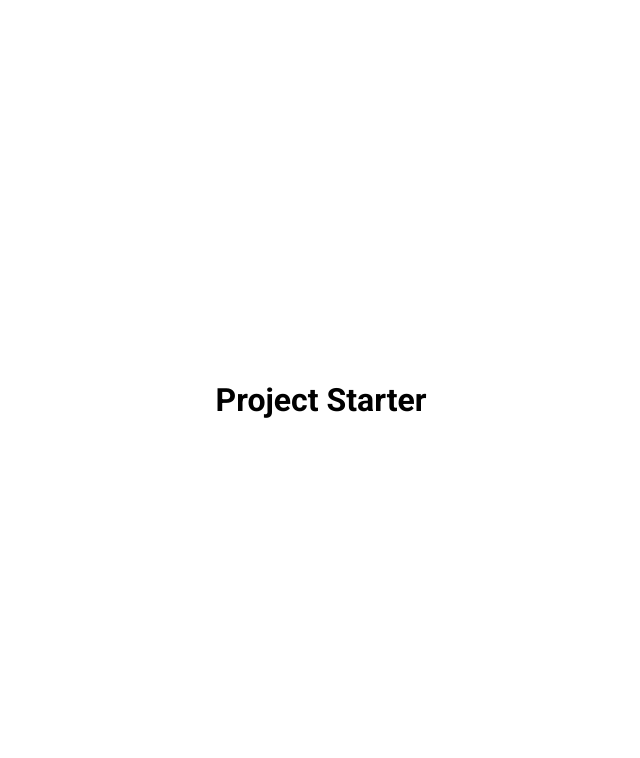
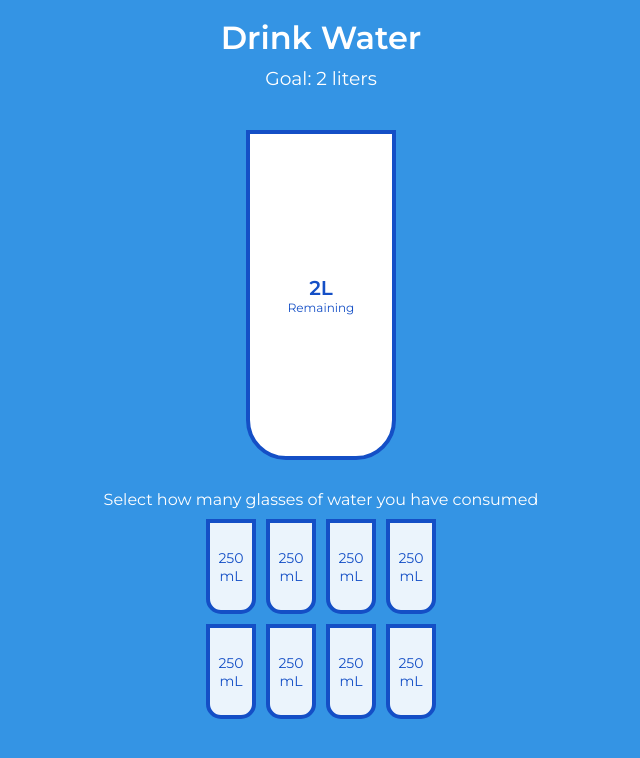
Before and after one commit to thedanitor/drink_water, a plain HTML site: page index.html in a window 1280 px wide. Shown: the whole page, without its empty margins (319-959 px from the left). Drawn offline with Linux system fonts and the light colour scheme.

Commit message:
complete?

```diff
--- a/index.html
+++ b/index.html
@@ -4,13 +4,31 @@
     <meta charset="UTF-8" />
     <meta http-equiv="X-UA-Compatible" content="IE=edge" />
     <meta name="viewport" content="width=device-width, initial-scale=1.0" />
-    <!-- font awesome stylesheet if needed -->
-    <!-- <link rel="stylesheet" href="https://cdnjs.cloudflare.com/ajax/libs/font-awesome/5.15.2/css/all.min.css" /> -->
     <link rel="stylesheet" href="style.css" />
     <title>Drink Water</title>
   </head>
   <body>
-    <h1>Project Starter</h1>
+    <h1>Drink Water</h1>
+    <h3>Goal: 2 liters</h3>
+    <div class="cup">
+      <div id="remained" class="remained">
+        <span id="liters"></span>
+        <small>Remaining</small>
+      </div>
+      <div id="percentage" class="percentage"></div>
+    </div>
+    <p class="text">Select how many glasses of water you have consumed</p>
+
+    <div class="cups">
+      <div class="cup cup-small">250 mL</div>
+      <div class="cup cup-small">250 mL</div>
+      <div class="cup cup-small">250 mL</div>
+      <div class="cup cup-small">250 mL</div>
+      <div class="cup cup-small">250 mL</div>
+      <div class="cup cup-small">250 mL</div>
+      <div class="cup cup-small">250 mL</div>
+      <div class="cup cup-small">250 mL</div>
+    </div>
     <script src="script.js"></script>
   </body>
 </html>
--- a/script.js
+++ b/script.js
@@ -0,0 +1,80 @@
+// small cups
+const smallCups = document.querySelectorAll(".cup-small");
+// liters
+const liters = document.getElementById("liters");
+// percentage
+const percentage = document.getElementById("percentage");
+// remained
+const remained = document.getElementById("remained");
+
+// call function when page loads
+updateBigCup();
+
+// iterate through all cups
+smallCups.forEach((cup, index) => {
+  // listen for click on cup then call highlightCups function for that index
+  cup.addEventListener("click", () => highlightCups(index));
+});
+
+// argument is index of cup clicked on
+function highlightCups(index) {
+  //first check if cup clicked on is already full and next cup is not full
+  // is it the last of the full cups?
+  if (
+    smallCups[index].classList.contains("full") &&
+    !smallCups[index].nextElementSibling.classList.contains("full")
+  ) {
+    // decrease index by 1. Deselect last cup as full
+    index--;
+  }
+  // iterate through small Cups
+  smallCups.forEach((cup, index2) => {
+    // if index2 less than or equal to index
+    if (index2 <= index) {
+      // add full class to any cup
+      cup.classList.add("full");
+      // otherwise (if index2 is greater than index)
+    } else {
+      // remove full class to any cup
+      cup.classList.remove("full");
+    }
+  });
+  // call updateBigCup
+  updateBigCup();
+}
+
+function updateBigCup() {
+    // get number of cups with cup-small and full classes
+    const fullCups = document.querySelectorAll(".cup-small.full").length;
+    // get number of all cups with cup-small class
+    const totalCups = smallCups.length;
+    // if there are no full cups
+    if (fullCups === 0) {
+        // percentage value hidden
+        percentage.style.visibility = "hidden";
+        // percentage div height = 0
+        percentage.style.height = 0;
+    // otherwise (if at least one cup is full)
+    } else {
+        // percentage value is visible
+        percentage.style.visibility = "visible";
+        // percentage div height = fullCups divided by totalCups times 330 (total height of big cup)
+        percentage.style.height = `${fullCups / totalCups * 330}px`;
+        // percentage text value = fullCups divided by totalCups times 100 %
+        percentage.innerText = `${fullCups / totalCups * 100}%`;
+    }
+    // if all cups full
+    if (fullCups === totalCups) {
+        // remained hidden
+        remained.style.visibility = "hidden";
+        // remained div height is 0
+        remained.style.height = 0;
+    // otherwise (at least 1 cup empty)
+    } else {
+        // remained visible
+        remained.style.visibility = "visible";
+        // liters value is 2 minus (250 times fullCups (in mL) divided by 1000 (to get L)) L
+        liters.innerText = `${2 - (250 * fullCups / 1000)}L`
+
+    }
+}
--- a/style.css
+++ b/style.css
@@ -1,4 +1,10 @@
-@import url('https://fonts.googleapis.com/css2?family=Roboto:wght@400;700&display=swap');
+@import url("https://fonts.googleapis.com/css2?family=Montserrat:400,600&display=swap");
+
+/* custom variables */
+:root {
+  --border-color: #144fc6;
+  --fill-color: #6ab3f8;
+}
 
 * {
   /* width not affected by padding or border */
@@ -6,17 +12,134 @@
 }
 
 body {
-    font-family: "Roboto", sans-serif;
+  font-family: "Montserrat", sans-serif;
+  background-color: #3494e4;
+  color: #fff;
   display: flex;
   flex-direction: column;
   /* Centered horizontally */
   align-items: center;
-    /* Centered vertically on 100% viewport */
+  margin-bottom: 40px;
+}
+
+h1 {
+  /* 10px top | none sides | none bottom  */
+  margin: 10px 0 0;
+}
+
+h3 {
+  font-weight: 400;
+  /* 10 top,bottom | none sides */
+  margin: 10px 0;
+}
+
+/* cup class  */
+.cup {
+  background-color: #fff;
+  /* 4px wide solid border */
+  border: 4px solid var(--border-color);
+  color: var(--border-color);
+  /* top 0 | bottom 0 | right 40 | left 40 */
+  border-radius: 0 0 40px 40px;
+  height: 330px;
+  width: 150px;
+  /* top,bottom 30 | sides 0 */
+  margin: 30px 0;
+  display: flex;
+  /* stack vertically */
+  flex-direction: column;
+  /* nothing comes out of container  */
+  overflow: hidden;
+}
+
+/* small cups  */
+.cup.cup-small {
+  /* make dimensions smaller */
+  height: 95px;
+  width: 50px;
+  /* top 0 | bottom 0 | right 15 | left 15 */
+  border-radius: 0 0 15px 15px;
+  /* white with 0.9 opacity */
+  background-color: rgba(255, 255, 255, 0.9);
+  /* pointer when hovered */
+  cursor: pointer;
+  /* smaller font  */
+  font-size: 14px;
+  /* Centered horizontally */
+  align-items: center;
+  /* vertically centered */
   justify-content: center;
-    /* 100% viewport height  */
-    height: 100vh;
-    /* don't want scrollbars  */
-    overflow: hidden;
-    /* no margins  */
-    margin: 0;
+  /* text centered horizontally */
+  text-align: center;
+  /* 5px all around  */
+  margin: 5px;
+  /* 0.3s on all transitionable properties  */
+  transition: 0.3s ease;
 }
+
+/* cups with full class  */
+.cup.cup-small.full {
+  background-color: var(--fill-color);
+  color: #fff;
+}
+
+/* cups container */
+.cups {
+  display: flex;
+  /* wrap down to next line if needed */
+  flex-wrap: wrap;
+  /* container with 280px  */
+  width: 280px;
+  /* Centered horizontally */
+  align-items: center;
+  /* vertically centered */
+  justify-content: center;
+}
+
+.remained {
+  display: flex;
+  /* stack vertically */
+  flex-direction: column;
+  /* Centered horizontally */
+  align-items: center;
+  /* vertically centered */
+  justify-content: center;
+  /* text centered horizontally */
+  text-align: center;
+  /* flex-grow: 1; fill container */
+  flex: 1;
+  /* 0.3s on all transitionable properties  */
+  transition: 0.3s ease;
+}
+
+/* span in remained div  */
+.remained span {
+  font-size: 20px;
+  font-weight: bold;
+}
+
+/* small in remained div */
+.remained small {
+  font-size: 12px;
+}
+
+.percentage {
+  background-color: var(--fill-color);
+  display: flex;
+  /* Centered horizontally */
+  align-items: center;
+  /* vertically centered */
+  justify-content: center;
+  font-size: 30px;
+  font-weight: bold;
+  /* initial height of 0 */
+  height: 0;
+  /* 0.3s on all transitionable properties  */
+  transition: 0.3s ease;
+}
+
+.text {
+  text-align: center;
+  /* 0 top | 0 sides | 5 bottom  */
+  margin: 0 0 5px;
+}
```
Also changed, not shown: 1 other file. Lines whose indentation alone changed are shown as unchanged.
